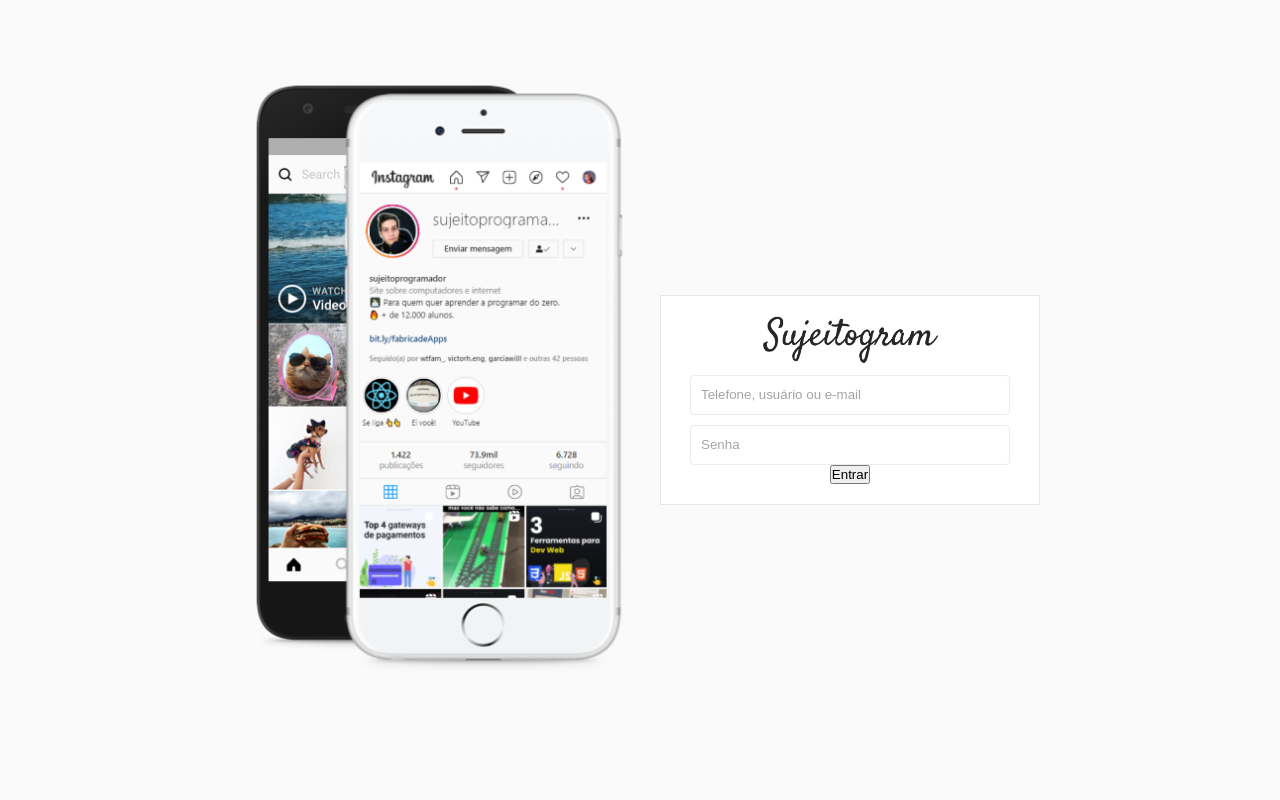
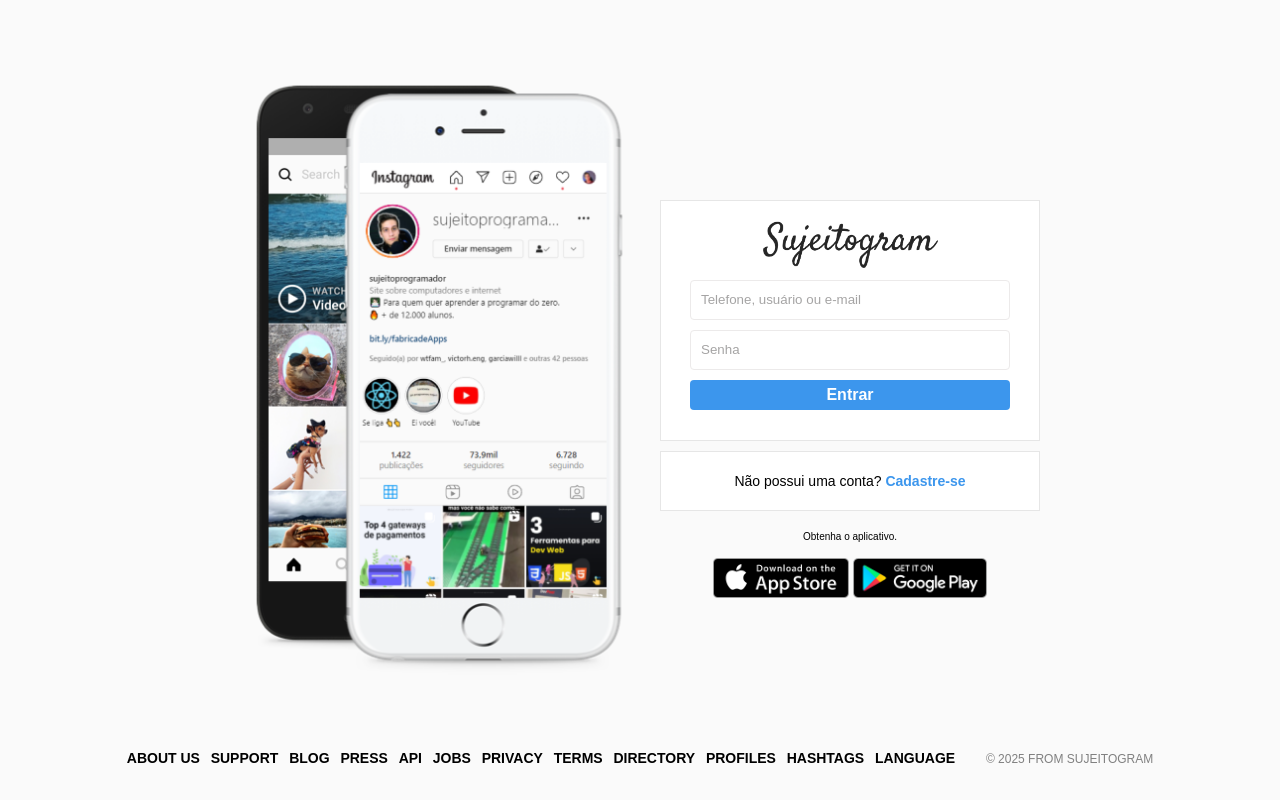
Before and after one commit to thiagorodriguezdev/tela-login-instragram, a plain HTML site: page index.html in a window 1280 px wide. Drawn offline with Linux system fonts and the light colour scheme.

Commit message:
Atualiza o layout da página de login, adicionando novos elementos e estilizações para melhorar a usabilidade e a apresentação visual.

```diff
--- a/index.html
+++ b/index.html
@@ -4,17 +4,22 @@
 <head>
   <meta charset="UTF-8">
   <meta name="viewport" content="width=device-width, initial-scale=1.0">
-  <title>Instagram</title>
+  <title>Sujeitogram</title>
   <link rel="stylesheet" href="style.css">
 </head>
 
 <body>
   <section id="wrapper">
+
+    <!-- AREA CONTAINER -->
     <div id="container"">
+      <!-- AREA ESQUERDA -->
       <div class="column left">
         <div class="main"></div>
       </div>
+      <!-- FIM AREA ESQUERDA -->
 
+      <!-- AREA DIREITA -->
       <div class="column right">
         <div class="login-panel">
           <div class="logo">
@@ -26,8 +31,46 @@
             <input type="submit" value="Entrar">
           </form>
         </div>
+
+        <div class="infobox">
+          <p>Não possui uma conta? <a href="#">Cadastre-se</a></p>
+        </div>
+        <div class="get-app-panel">
+          Obtenha o aplicativo.
+          <div class="app-btns">
+            <a href="#">
+              <img src="assets/appstore.png" alt="Baixe na AppStore">
+            </a>
+            <a href="#">
+              <img src="assets/googleplay.png" alt="Baixe no GooglePlay">
+            </a>
+          </div>
+        </div>
       </div>
+      <!-- FIM AREA DIREITA -->
     </div>
+    <!-- FIM AREA CONTAINER -->
+
+    <!-- RODAPE -->
+     <footer>
+      <div class="footer-inner">
+        <a href="#">About us</a>
+        <a href="#">Support</a>
+        <a href="#">Blog</a>
+        <a href="#">Press</a>
+        <a href="#">Api</a>
+        <a href="#">Jobs</a>
+        <a href="#">Privacy</a>
+        <a href="#">Terms</a>
+        <a href="#">Directory</a>
+        <a href="#">Profiles</a>
+        <a href="#">Hashtags</a>
+        <a href="#">Language</a>
+        <div class="copyright">
+          <p>© 2025 from Sujeitogram</p>
+        </div>
+      </div>
+     </footer>
   </section>
 </body>
 
--- a/style.css
+++ b/style.css
@@ -12,6 +12,7 @@
   height: 100%;
   width: 100%;
   font-family: Arial, Helvetica, sans-serif;
+
 }
 
 a {
@@ -47,6 +48,7 @@
 
 .right {
   padding-left: 20px;
+
 }
 
 .login-panel {
@@ -88,3 +90,76 @@
   outline: 0;
   border: 1px solid #a1a1a1;
 }
+
+input[type="submit"] {
+  width: 320px;
+  margin-top: 10px;
+  height: 30px;
+  border: 0;
+  background: #3c96ed;
+  border-radius: 4px;
+  color: #fff;
+  font-size: 16px;
+  font-weight: bold;
+  margin-bottom: 10px;
+  cursor: pointer;
+
+}
+
+.infobox{
+  background: #fff;
+  height: 60px;
+  border: 1px solid #e6e6e6;
+  margin: 10px auto 0;
+  display: flex;
+  justify-content: center;
+  align-items: center;
+}
+
+.infobox p{
+  user-select: none;
+  font-size: 14px;
+}
+.infobox p a {
+  font-weight: bold;
+  user-select: none;
+}
+
+.get-app-panel {
+  margin-top: 20px;
+  text-align: center;
+}
+
+.app-btns{
+  margin-top: 16px;
+  display: flex;
+  justify-content: center;
+  align-items: center;
+}
+
+.app-btns img {
+  height: 40px;
+  padding: 0 2px;
+}
+
+footer {
+  text-align: center;
+  height: 50px;
+  margin-top: -50px;
+}
+
+footer a {
+  color: #000;
+  text-transform: uppercase;
+  font-weight: bold;
+  margin-right: 8px;
+  font-size: 14px;
+}
+
+.copyright {
+  font-size: 12px;
+  color: gray;
+  text-transform: uppercase;
+  padding-left: 20px;
+  display: inline-block;
+}
```
